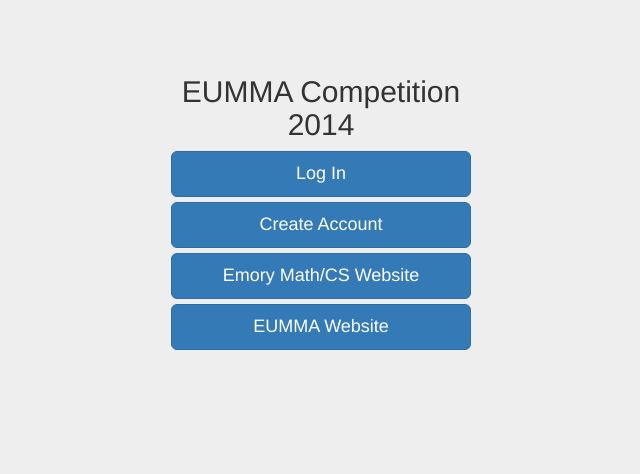
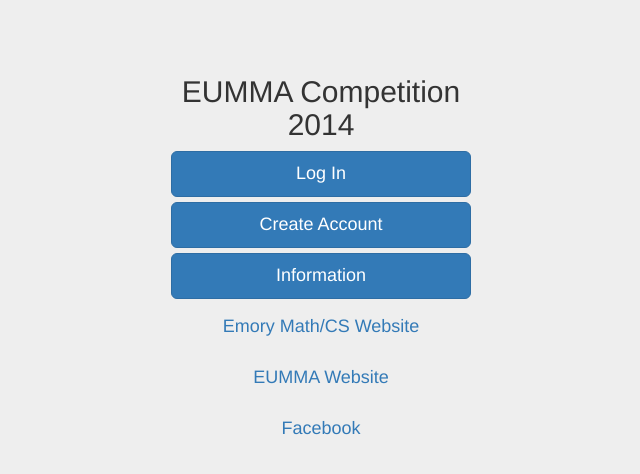
Before and after one commit to bkbolte181/mathcomp, a Django app: template competition/templates/competition_splash.html in a window 1280 px wide. Shown: the top 474 px of the page, without its empty margins (319-959 px from the left). Run offline with Django 3.2, Linux system fonts and the light colour scheme; the template is opened without the code that fills it, so the values that code supplies are empty; some libraries are stand-ins or nearby versions.

Commit message:
Slight mods
Some stuff was modified

```diff
--- a/competition/templates/competition_splash.html
+++ b/competition/templates/competition_splash.html
@@ -30,8 +30,10 @@
     	<h2 class="form-signin-heading" style="text-align: center;">EUMMA Competition 2014</h2>
 		<a class="btn btn-lg btn-primary btn-block" href="{% url 'competition:signin' %}">Log In</a>
 		<a class="btn btn-lg btn-primary btn-block" href="{% url 'competition:createaccount' %}">Create Account</a>
-		<a class="btn btn-lg btn-primary btn-block" href="http://www.mathcs.emory.edu/">Emory Math/CS Website</a>
-		<a class="btn btn-lg btn-primary btn-block" href="http://www.students.emory.edu/EUMMA/">EUMMA Website</a>
+		<a class="btn btn-lg btn-primary btn-block" href="{% url 'competition:info' %}">Information</a>
+		<a class="btn btn-lg btn-block" href="http://www.mathcs.emory.edu/">Emory Math/CS Website</a>
+		<a class="btn btn-lg btn-block" href="http://www.students.emory.edu/EUMMA/">EUMMA Website</a>
+		<a class="btn btn-lg btn-block" href="https://www.facebook.com/mathandcsemory?fref=ts">Facebook</a>
     </div> <!-- /container -->
   </body>
 </html>
--- a/competition/urls.py
+++ b/competition/urls.py
@@ -7,6 +7,7 @@ urlpatterns = patterns('',
 	# Things every user will see
     url(r'^$', 'competition.views.home', name='home'),
     url(r'^updates/$', 'competition.views.updates', name='updates'),
+    url(r'^info/$', 'competition.views.info', name='info'),
 
     # User management URLs
     url(r'^signin/$', 'competition.views.signin', name='signin'),
```
Also changed, not shown: competition/templates/competition_info.html (added, +11 -0 lines), competition/views.py (+7 -0 lines).
